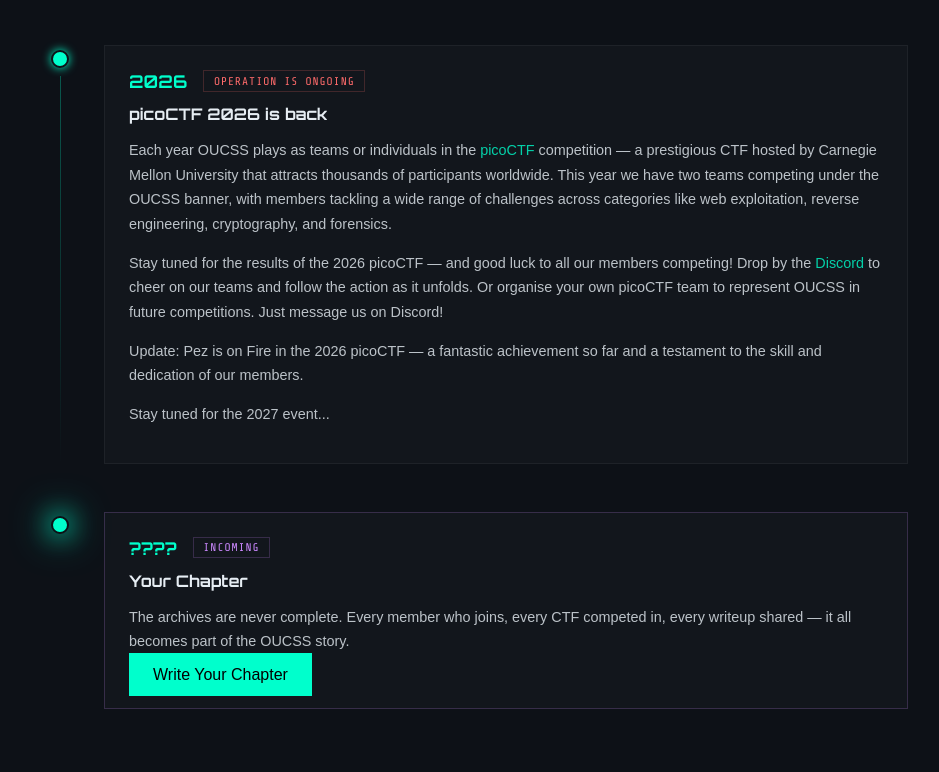
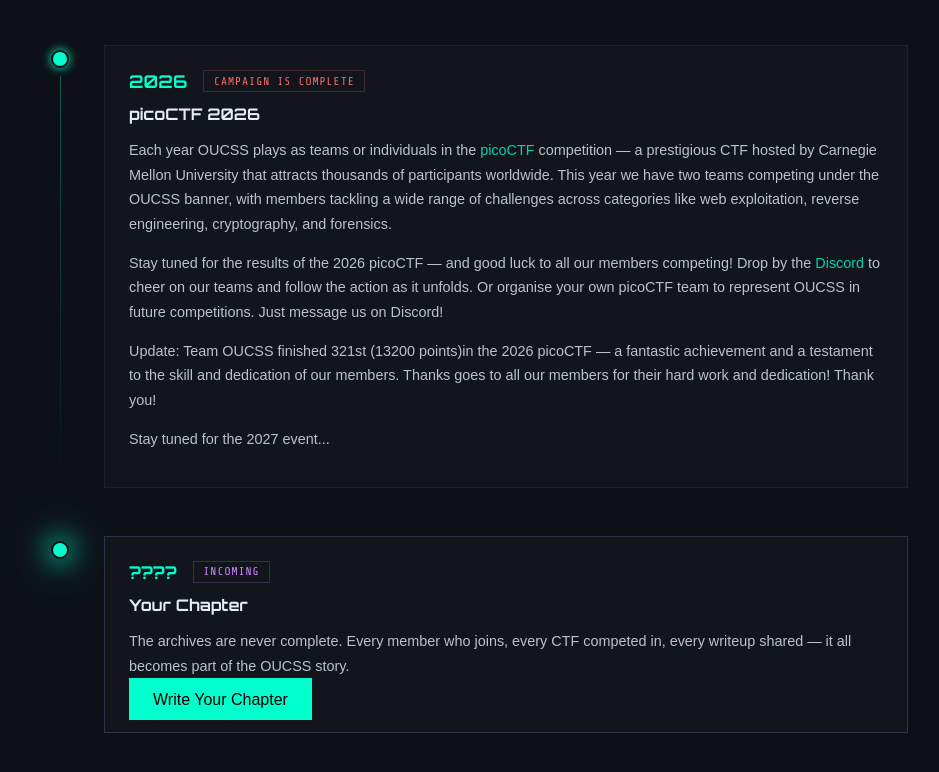
Before and after one commit to oucss/oucss-site, a plain HTML site: page lore.html in a window 1280 px wide. Shown: the part 2971-3743 px from the top of the page, without its empty margins (182-1121 px from the left). Drawn offline with nearby package versions, Linux system fonts and the light colour scheme.

Commit message:
pico ctf update

```diff
--- a/lore.html
+++ b/lore.html
@@ -243,9 +243,9 @@
         <div class="lore-entry-content">
           <div class="lore-entry-header">
             <span class="lore-year">2026</span>
-            <span class="lore-entry-tag present">Operation is Ongoing</span>
+            <span class="lore-entry-tag present">Campaign is Complete </span>
           </div>
-          <h3>picoCTF 2026 is back</h3>
+          <h3>picoCTF 2026</h3>
           <p>
             Each year OUCSS plays as teams or individuals in the <a href="https://picoctf.org" target="_blank">picoCTF</a> competition —
             a prestigious CTF hosted by Carnegie Mellon University that attracts thousands of participants worldwide.
@@ -258,7 +258,8 @@
             team to represent OUCSS in future competitions. Just message us on Discord!
             </p>
             <p>
-            Update: Pez is on Fire in the 2026 picoCTF — a fantastic achievement so far and a testament to the skill and dedication of our members.</p>
+            Update: Team OUCSS finished 321st (13200 points)in the 2026 picoCTF — a fantastic achievement and a testament to the skill and dedication of our members.
+            Thanks goes to all our members for their hard work and dedication! Thank you!</p>
           <p>
             Stay tuned for the 2027 event...
           </p>
```
